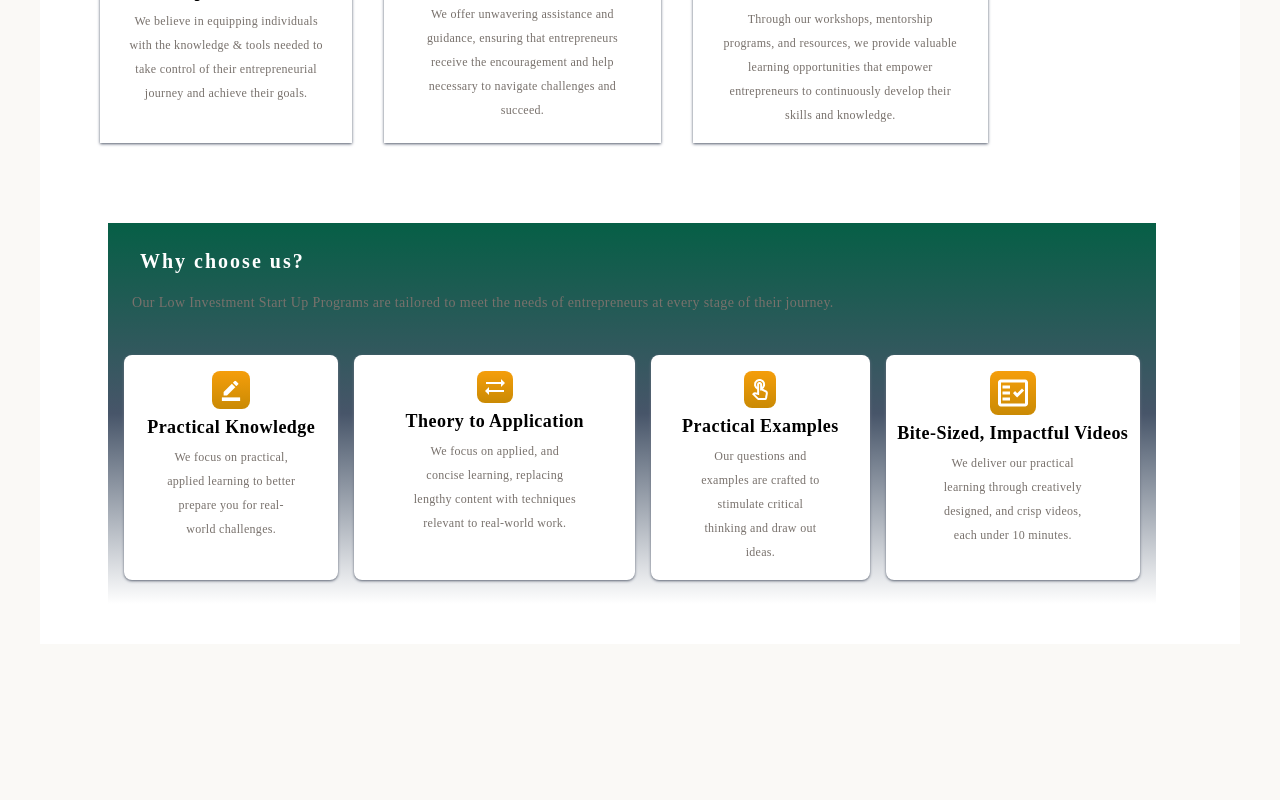
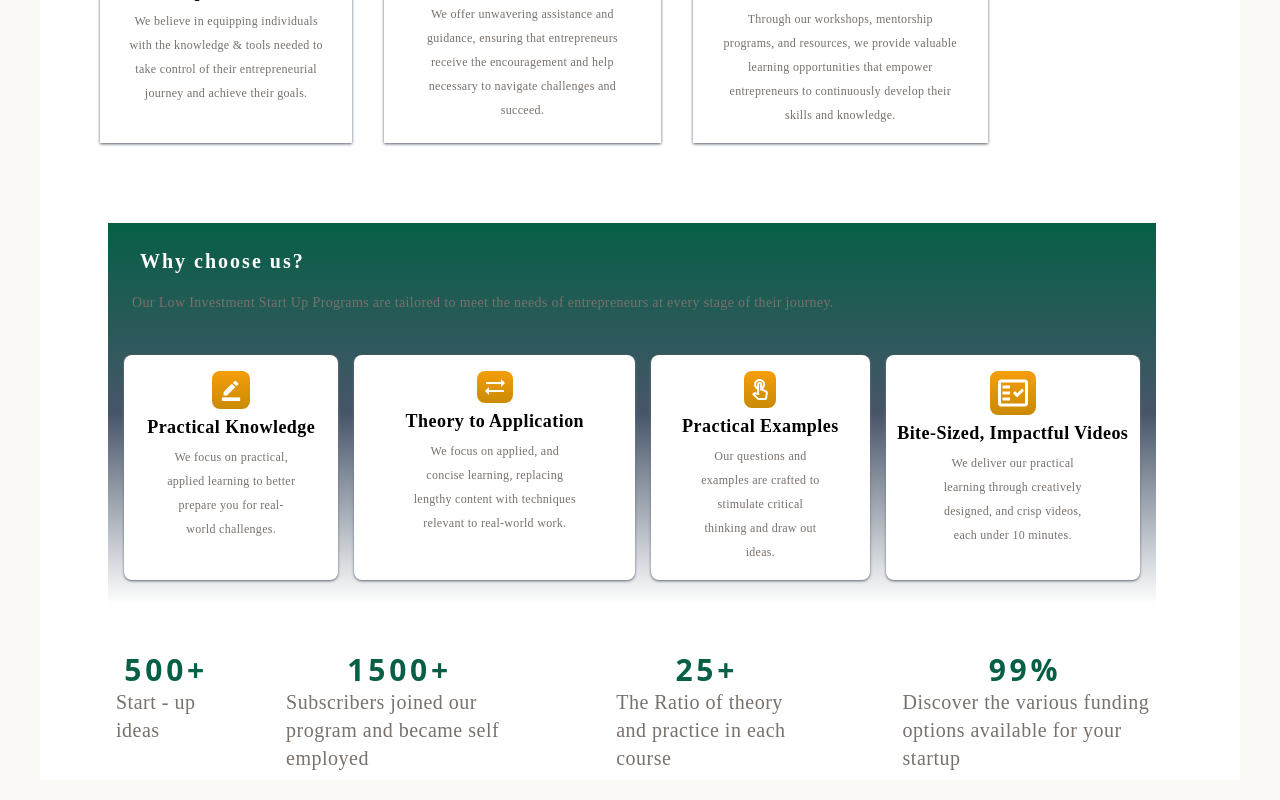
Before and after one commit to GreenVayu/List-startup, a React (Vite) app: page /Ourstory in a window 1280 px wide. Shown: the part 1361-2161 px from the top of the page. Before the commit the page ends 2025 px from the top, so only its background shows below. Built offline with nearby package versions, Linux system fonts and the light colour scheme; the HTML template or start-up script is replaced by a standard one.

Commit message:
Sec 7 of story page done

```diff
--- a/src/Ourstory.tsx
+++ b/src/Ourstory.tsx
@@ -168,7 +168,32 @@ function Ourstory() {
         </div>
       </div>
 
+<div className="sec7 mt-12">
 
+<div className=' space-y-4 lg:flex lg:space-y-0 lg:space-x-8 w-fit mx-10 sm:mx-auto'>
+
+<div className='lg:ml-6 lg:mr-4'>
+  <div className="text-emerald-800 text-2xl font-bold font-['Palanquin Dark'] tracking-[3.75px] w-fit mx-auto lg:text-3xl lg:w-4/5">500+</div>
+  <div className="text-stone-500 text-base font-normal font-['Orienta'] leading-normal tracking-wide w-fit mx-auto pr-2 lg:pr-0 lg:text-xl"> Start - up ideas</div>
+</div>
+
+<div className=''>
+  <div className="text-emerald-800 text-2xl font-bold font-['Palanquin Dark'] tracking-[3.75px] w-fit mx-auto sm:text-3xl">1500+</div>
+  <div className="text-stone-500 text-base font-normal font-['Orienta'] leading-normal tracking-wide w-4/5 mx-auto pl-2 lg:text-xl "> Subscribers joined our program and became self employed</div>
+</div>
+
+<div>
+  <div className="text-emerald-800 text-2xl font-bold font-['Palanquin Dark'] tracking-[3.75px] w-fit mx-auto sm:text-3xl">25+</div>
+  <div className="text-stone-500 text-base font-normal font-['Orienta'] leading-normal tracking-wide w-4/5 mx-auto pl-2 lg:text-xl">The Ratio of theory and  practice in each course</div>
+</div>
+
+<div>
+  <div className="text-emerald-800 text-2xl font-bold font-['Palanquin Dark'] tracking-[3.75px] w-fit mx-auto sm:text-3xl">99%</div>
+  <div className="text-stone-500 text-base font-normal font-['Orienta'] leading-normal tracking-wide w-4/5 mx-auto pl-2 lg:text-xl">Discover the various funding options available for your startup</div>
+</div>
+</div>
+
+</div>
 
     </div>
   )
@@ -179,87 +204,22 @@ export default Ourstory
 
 {/*
 
-<div className="w-[272px] h-[232px] relative">
-  <div className="w-[272px] h-[232px] left-0 top-0 absolute">
-    <div className="w-[272px] h-[232px] left-0 top-0 absolute bg-white rounded-lg shadow" />
-    <div className="w-[196px] h-[132px] left-[39px] top-[41px] absolute">
-      <div className="w-[196px] left-0 top-[68px] absolute text-stone-500 text-sm font-normal font-['Orienta'] leading-[18px] tracking-wide">We focus on practical, applied learning to better prepare you for real-world challenges.</div>
-      <div className="w-28 left-[65px] top-0 absolute text-stone-500 text-lg font-semibold font-['Mukta'] leading-[18px] tracking-wide">Practical Knowledge</div>
-      <div className="w-[26.77px] h-[29.62px] left-[35.36px] top-[3.43px] absolute origin-top-left rotate-180 flex-col justify-center items-center inline-flex" />
-    </div>
+<div className="w-[1052px] h-[202px] relative">
+  <div className="w-[196px] h-[154px] left-0 top-0 absolute">
+    <div className="left-0 top-0 absolute text-emerald-800 text-[75px] font-bold font-['Palanquin Dark'] tracking-[3.75px]">500+</div>
+    <div className="left-[33px] top-[143px] absolute text-stone-500 text-base font-normal font-['Orienta'] leading-normal tracking-wide">Start - up ideas</div>
   </div>
-  <div className="w-[44.05px] h-[41.96px] left-[39px] top-[38px] absolute">
-    <div className="w-[44.05px] h-[41.96px] left-0 top-0 absolute bg-gradient-to-b from-amber-500 to-yellow-600 rounded-2xl" />
-    <div className="w-[22px] h-[22px] left-[11px] top-[10px] absolute" />
+  <div className="w-[236px] h-[202px] left-[268px] top-0 absolute">
+    <div className="left-0 top-0 absolute text-emerald-800 text-[75px] font-bold font-['Palanquin Dark'] tracking-[3.75px]">1500+</div>
+    <div className="w-[230px] left-[3px] top-[143px] absolute text-center text-stone-500 text-base font-normal font-['Orienta'] leading-normal tracking-wide">Subscribers joined our program and became self employed</div>
   </div>
-</div>
-
-  ----------
-
-<div className="w-[1441px] h-[560px] px-[121px] py-24 bg-gradient-to-b from-emerald-800 via-slate-600 to-white justify-start items-start gap-2.5 inline-flex">
-  <div className="w-[1199px] h-[368px] relative">text-emerald-800 text-[38px] font-semibold font-['Mukta'] tracking-widest
-    <div className="w-[732px] h-[94px] left-[3px] top-0 absolute">
-      <div className="left-0 top-0 absolute text-emerald-800 text-[38px] font-semibold font-['Mukta'] tracking-widest">Why choose us?</div>
-      <div className="w-[732px] left-0 top-[66px] absolute text-stone-500 text-sm font-normal font-['Orienta'] leading-[18px] tracking-wide">Our Low Investment Start Up Programs are tailored to meet the needs of entrepreneurs  at every stage of their journey. </div>
-    </div>
-    <div className="w-[1199px] h-[232px] left-0 top-[136px] absolute">
-      <div className="w-[272px] h-[232px] left-[927px] top-0 absolute">
-        <div className="w-[272px] h-[232px] left-0 top-0 absolute">
-          <div className="w-[272px] h-[232px] left-0 top-0 absolute bg-white rounded-lg shadow" />
-          <div className="w-[214px] h-[151px] left-[39px] top-[40px] absolute">
-            <div className="w-[196px] left-0 top-[69px] absolute text-stone-500 text-sm font-normal font-['Orienta'] leading-[18px] tracking-wide">We deliver our practical learning through creatively designed, and crisp videos, each under 10 minutes.</div>
-            <div className="w-[152px] left-[62px] top-0 absolute text-stone-500 text-lg font-semibold font-['Mukta'] leading-[18px] tracking-wide">Bite-Sized, Impactful Videos</div>
-            <div className="w-[26.77px] h-[29.62px] left-[35.36px] top-[4.43px] absolute origin-top-left rotate-180 flex-col justify-center items-center inline-flex" />
-          </div>
-        </div>
-        <div className="w-[44.05px] h-[41.96px] left-[39px] top-[38px] absolute">
-          <div className="w-[44.05px] h-[41.96px] left-0 top-0 absolute bg-gradient-to-b from-amber-500 to-yellow-600 rounded-2xl" />
-          <div className="w-6 h-6 left-[10px] top-[9px] absolute" />
-        </div>
-      </div>
-      <div className="w-[272px] h-[232px] left-[309px] top-0 absolute">
-        <div className="w-[272px] h-[232px] left-0 top-0 absolute">
-          <div className="w-[272px] h-[232px] left-0 top-0 absolute bg-white rounded-lg shadow" />
-          <div className="w-[196px] h-[153px] left-[39px] top-[38px] absolute">
-            <div className="w-[196px] left-0 top-[71px] absolute text-stone-500 text-sm font-normal font-['Orienta'] leading-[18px] tracking-wide">We focus on applied, and concise learning, replacing lengthy content with techniques relevant to real-world work.</div>
-            <div className="w-28 left-[65px] top-0 absolute text-stone-500 text-lg font-semibold font-['Mukta'] leading-[18px] tracking-wide">Theory to Application</div>
-            <div className="w-[26.77px] h-[29.62px] left-[35.36px] top-[6.43px] absolute origin-top-left rotate-180 flex-col justify-start items-start inline-flex" />
-          </div>
-        </div>
-        <div className="w-[44.05px] h-[41.96px] left-[39px] top-[38px] absolute">
-          <div className="w-[44.05px] h-[41.96px] left-0 top-0 absolute bg-gradient-to-b from-amber-500 to-yellow-600 rounded-2xl" />
-          <div className="w-6 h-6 left-[10px] top-[9px] absolute" />
-        </div>
-      </div>
-      <div className="w-[272px] h-[232px] left-[618px] top-0 absolute">
-        <div className="w-[272px] h-[232px] left-0 top-0 absolute">
-          <div className="w-[272px] h-[232px] left-0 top-0 absolute bg-white rounded-lg shadow" />
-          <div className="w-[196px] h-[141px] left-[39px] top-[32px] absolute">
-            <div className="w-[196px] left-0 top-[77px] absolute text-stone-500 text-sm font-normal font-['Orienta'] leading-[18px] tracking-wide">Our questions and examples are crafted to stimulate critical thinking and draw out ideas.</div>
-            <div className="w-28 left-[65px] top-0 absolute text-stone-500 text-lg font-semibold font-['Mukta'] leading-[18px] tracking-wide">Interactive and Practical Examples</div>
-            <div className="w-[26.77px] h-[29.62px] left-[35.36px] top-[12.43px] absolute origin-top-left rotate-180 flex-col justify-center items-center inline-flex" />
-          </div>
-        </div>
-        <div className="w-[44.05px] h-[41.96px] left-[39px] top-[38px] absolute">
-          <div className="w-[44.05px] h-[41.96px] left-0 top-0 absolute bg-gradient-to-b from-amber-500 to-yellow-600 rounded-2xl" />
-          <div className="w-6 h-6 left-[10px] top-[9px] absolute" />
-        </div>
-      </div>
-      <div className="w-[272px] h-[232px] left-0 top-0 absolute">
-        <div className="w-[272px] h-[232px] left-0 top-0 absolute">
-          <div className="w-[272px] h-[232px] left-0 top-0 absolute bg-white rounded-lg shadow" />
-          <div className="w-[196px] h-[132px] left-[39px] top-[41px] absolute">
-            <div className="w-[196px] left-0 top-[68px] absolute text-stone-500 text-sm font-normal font-['Orienta'] leading-[18px] tracking-wide">We focus on practical, applied learning to better prepare you for real-world challenges.</div>
-            <div className="w-28 left-[65px] top-0 absolute text-stone-500 text-lg font-semibold font-['Mukta'] leading-[18px] tracking-wide">Practical Knowledge</div>
-            <div className="w-[26.77px] h-[29.62px] left-[35.36px] top-[3.43px] absolute origin-top-left rotate-180 flex-col justify-center items-center inline-flex" />
-          </div>
-        </div>
-        <div className="w-[44.05px] h-[41.96px] left-[39px] top-[38px] absolute">
-          <div className="w-[44.05px] h-[41.96px] left-0 top-0 absolute bg-gradient-to-b from-amber-500 to-yellow-600 rounded-2xl" />
-          <div className="w-[22px] h-[22px] left-[11px] top-[10px] absolute" />
-        </div>
-      </div>
-    </div>
+  <div className="w-[172px] h-[202px] left-[576px] top-0 absolute">
+    <div className="left-[21px] top-0 absolute text-emerald-800 text-[75px] font-bold font-['Palanquin Dark'] tracking-[3.75px]">25+</div>
+    <div className="w-[172px] left-0 top-[143px] absolute text-center text-stone-500 text-base font-normal font-['Orienta'] leading-normal tracking-wide">The Ratio of theory and  practice in each course</div>
+  </div>
+  <div className="w-[232px] h-[202px] left-[820px] top-0 absolute">
+    <div className="left-[29px] top-0 absolute text-emerald-800 text-[75px] font-bold font-['Palanquin Dark'] tracking-[3.75px]">99%</div>
+    <div className="w-[232px] left-0 top-[143px] absolute text-center text-stone-500 text-base font-normal font-['Orienta'] leading-normal tracking-wide">Discover the various funding options available for your startup</div>
   </div>
 </div>
 
```
